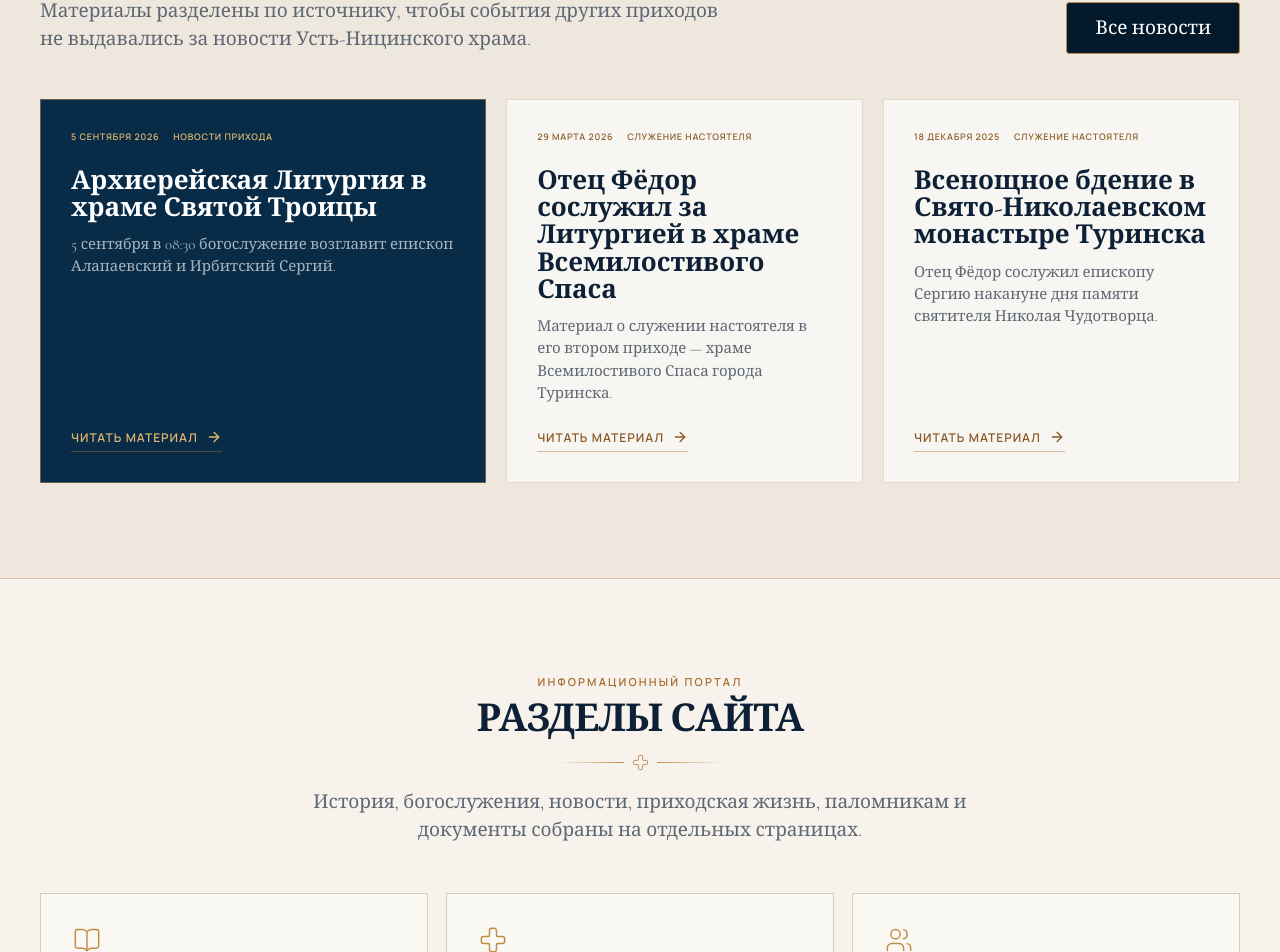
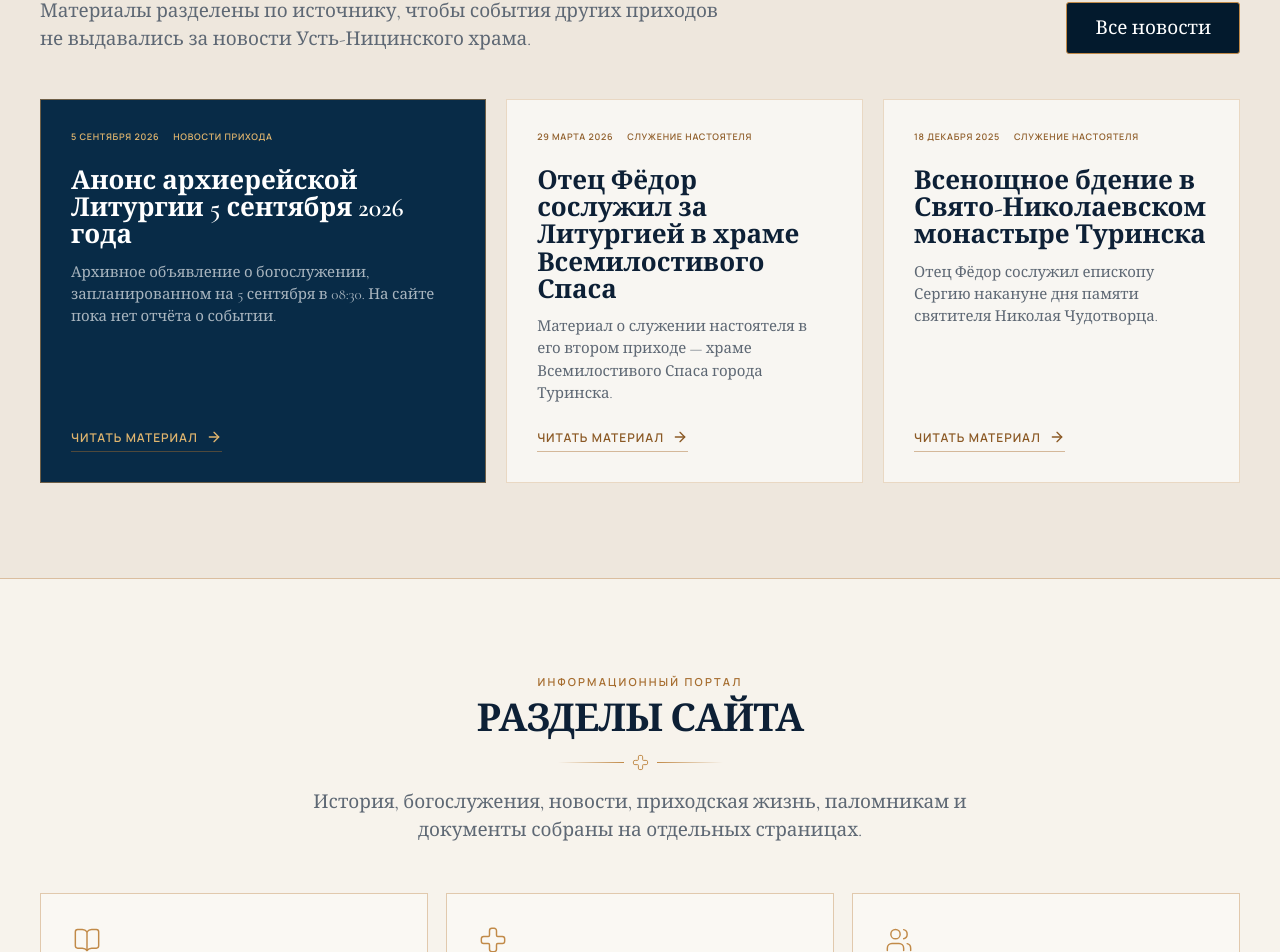
Before and after one commit to vitalbondbondarenko-lang/troitsa-ust-nitsinskoe, a React (Vite) app: page / in a window 1280 px wide. Shown: the part 1513-2465 px from the top of the page. Built offline with nearby package versions, Linux system fonts and the light colour scheme.

Commit message:
Clarify restoration request and archive September 5 announcement

```diff
--- a/src/siteData.js
+++ b/src/siteData.js
@@ -64,12 +64,12 @@ export const NEWS = [
     date: "5 сентября 2026",
     isoDate: "2026-09-05",
     category: "Новости прихода",
-    title: "Архиерейская Литургия в храме Святой Троицы",
-    summary: "5 сентября в 08:30 богослужение возглавит епископ Алапаевский и Ирбитский Сергий.",
+    title: "Анонс архиерейской Литургии 5 сентября 2026 года",
+    summary: "Архивное объявление о богослужении, запланированном на 5 сентября в 08:30. На сайте пока нет отчёта о событии.",
     body: [
-      "5 сентября 2026 года в храме Святой Троицы села Усть-Ницинское состоится архиерейская Божественная литургия. Начало богослужения — в 08:30.",
-      "Богослужение возглавит епископ Алапаевский и Ирбитский Сергий. Приход приглашает жителей и гостей села на совместную молитву.",
-      "Перед поездкой рекомендуется уточнить информацию по телефону прихода: +7 912 651-64-32.",
+      "На рабочей встрече 4 сентября 2026 года представители прихода сообщили о планируемой архиерейской Божественной литургии в храме Святой Троицы села Усть-Ницинское. В объявлении были указаны 5 сентября 2026 года и начало в 08:30.",
+      "Согласно анонсу, богослужение должен был возглавить епископ Алапаевский и Ирбитский Сергий.",
+      "Объявление сохранено в архиве. Это анонс, а не отчёт о состоявшемся богослужении. Подтверждение проведения, рассказ о событии и фотографии будут опубликованы после получения от прихода.",
     ],
     sourceNote: "Информация передана представителями прихода на рабочей встрече 4 сентября 2026 года.",
   },
@@ -197,8 +197,8 @@ export const PLACEHOLDERS = {
     "контактный порядок по каждому вопросу",
   ],
   restoration: [
-    "окончательное решение по ремонту или покупке котла",
-    "краткое сообщение о выполненных работах и следующем этапе",
+    "подтверждённые сведения о замене котла и сроке выполнения работ",
+    "краткое сообщение о выполненных работах и следующем этапе на начало сентября 2026 года",
     "актуальные фотографии состояния отопления и помещений",
   ],
   shrine: [
```
Also changed, not shown: 1 other file (tests, documents, lock files or other folders).
